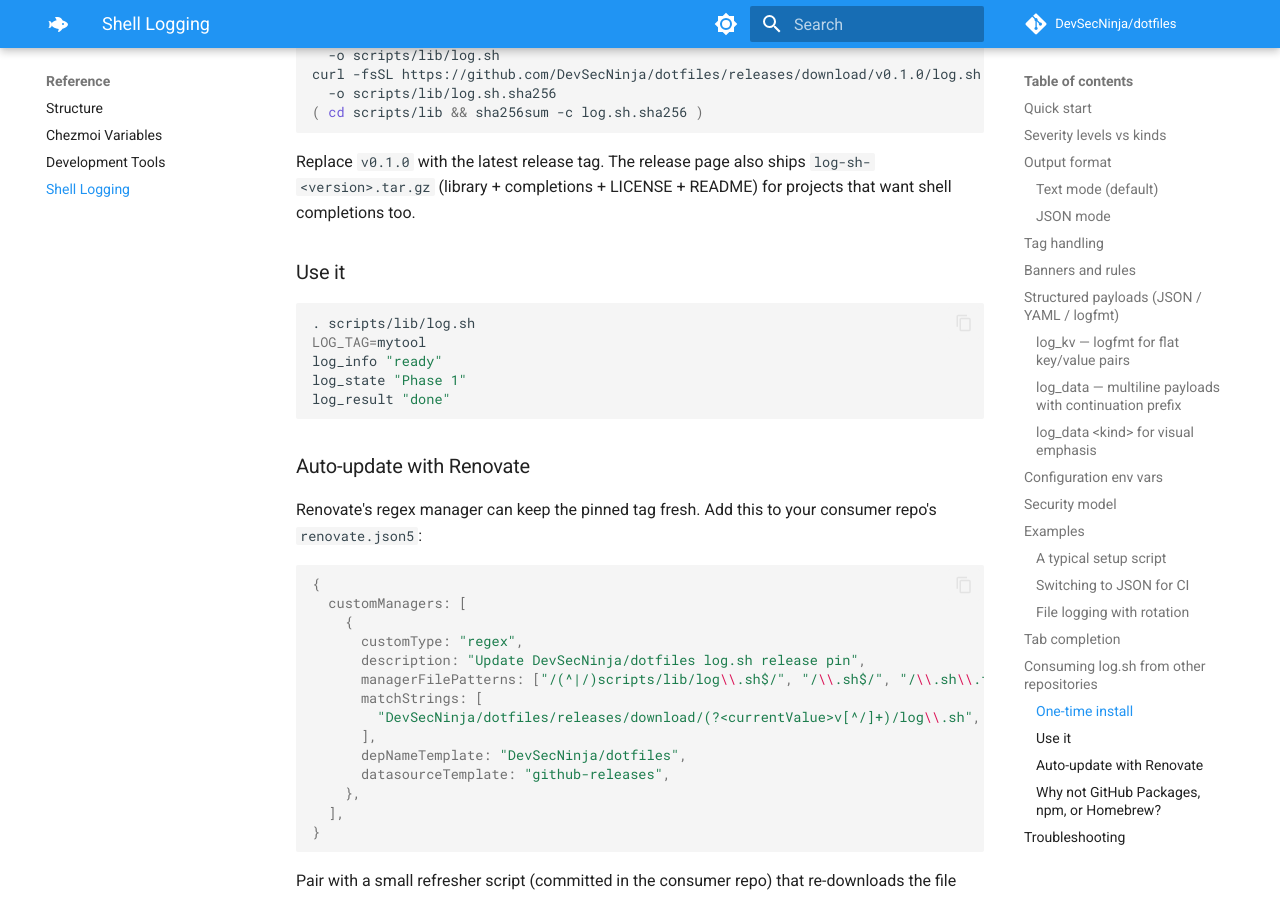
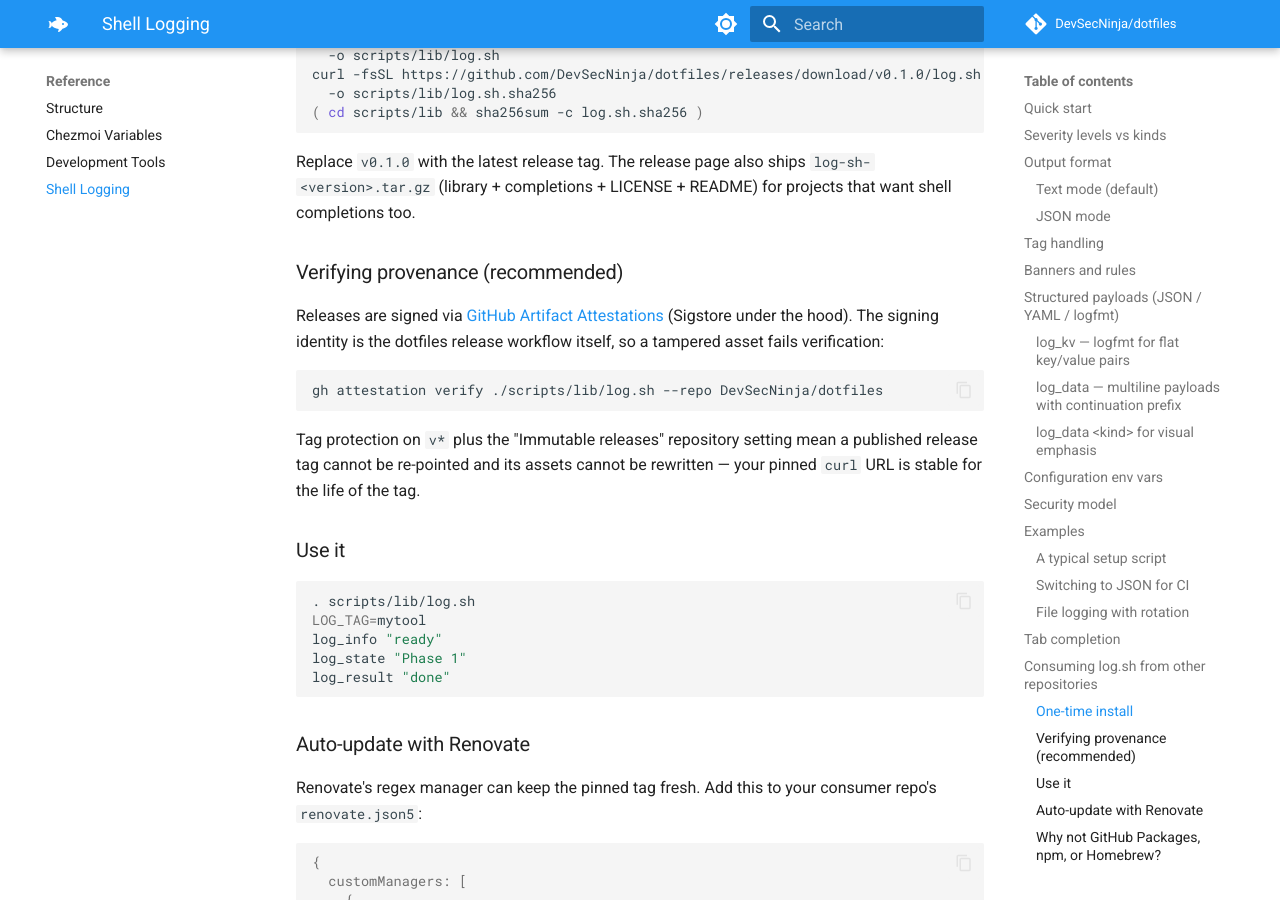
Before and after one commit to DevSecNinja/dotfiles, an MkDocs documentation site: the page built from docs/logging.md, in a window 1280 px wide and 900 px high, scrolled down 7517 px. Built offline with MkDocs 1.6.1 and Material for MkDocs 9.7.7, drawn with Linux system fonts in a browser that asks for light colours; comment, search, counter and statistics services are not loaded.

Commit message:
feat(release): single-shot release with build-provenance attestations
Refactors .github/workflows/release.yml to support immutable releases:

- Replaces the reusable-workflow + follow-up upload pattern with a single
  job that generates notes, builds artifacts, attests, and creates the
  release in one gh release create call. Required because Immutable
  Releases (Settings -> General -> Releases) blocks post-publish edits
  and uploads, which the previous two-stage flow relied on.
- Adds actions/attest-build-provenance@v4.1.0 (pinned by SHA) to mint
  Sigstore attestations for log.sh and the tarball, tied to the GitHub
  Actions OIDC identity. Verifiable with gh attestation verify.
- Release notes now include both the curl install snippet and the
  attestation verification commands.
- docs/logging.md gains a 'Verifying provenance' subsection and a note
  about tag protection + immutable releases stabilising pinned URLs.
- Sidecar .sha256 files are intentionally not attested (their integrity
  is established by re-hashing the content they describe).

````diff
--- a/docs/logging.md
+++ b/docs/logging.md
@@ -303,6 +303,22 @@
 `log-sh-<version>.tar.gz` (library + completions + LICENSE + README) for
 projects that want shell completions too.
 
+### Verifying provenance (recommended)
+
+Releases are signed via [GitHub Artifact Attestations][attest] (Sigstore
+under the hood). The signing identity is the dotfiles release workflow
+itself, so a tampered asset fails verification:
+
+```sh
+gh attestation verify ./scripts/lib/log.sh --repo DevSecNinja/dotfiles
+```
+
+Tag protection on `v*` plus the "Immutable releases" repository setting
+mean a published release tag cannot be re-pointed and its assets cannot
+be rewritten — your pinned `curl` URL is stable for the life of the tag.
+
+[attest]: https://docs.github.com/actions/security-guides/using-artifact-attestations-to-establish-provenance-for-builds
+
 ### Use it
 
 ```sh
````
Also changed, not shown: 1 other file.
